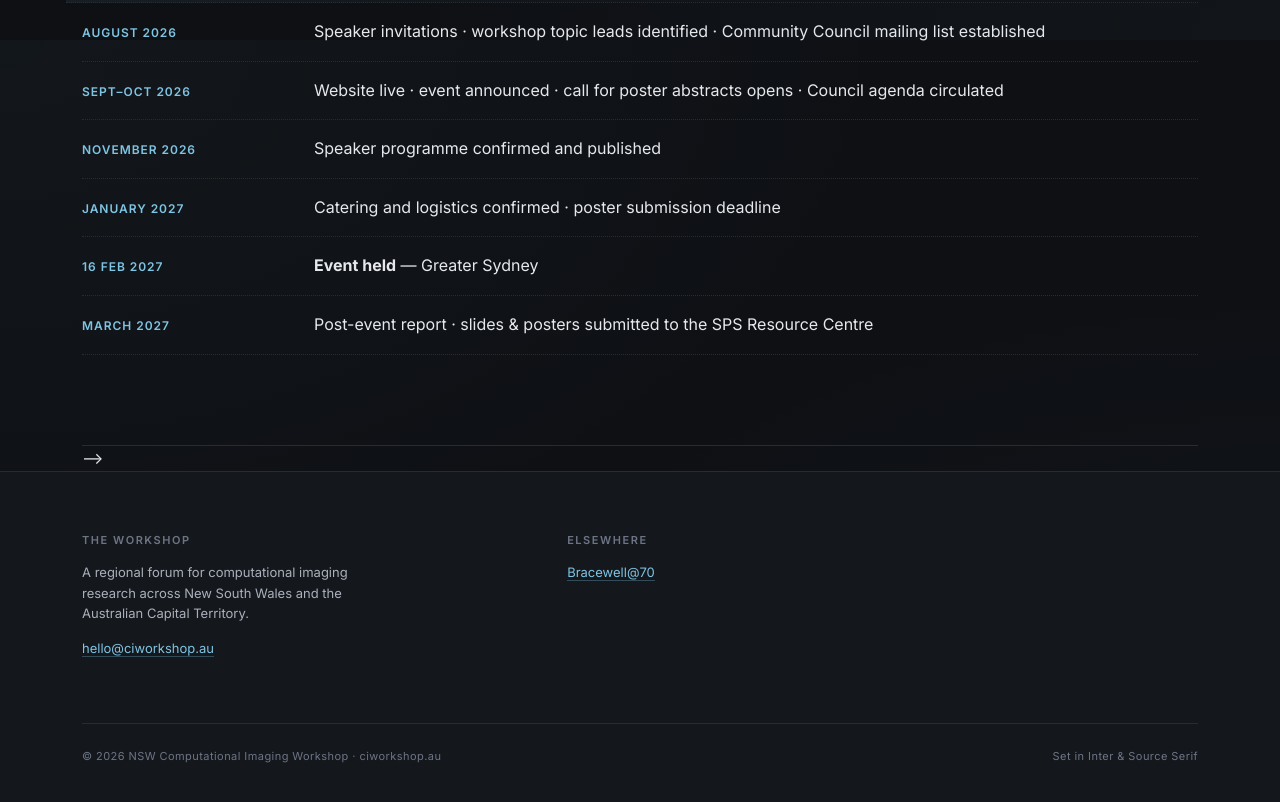
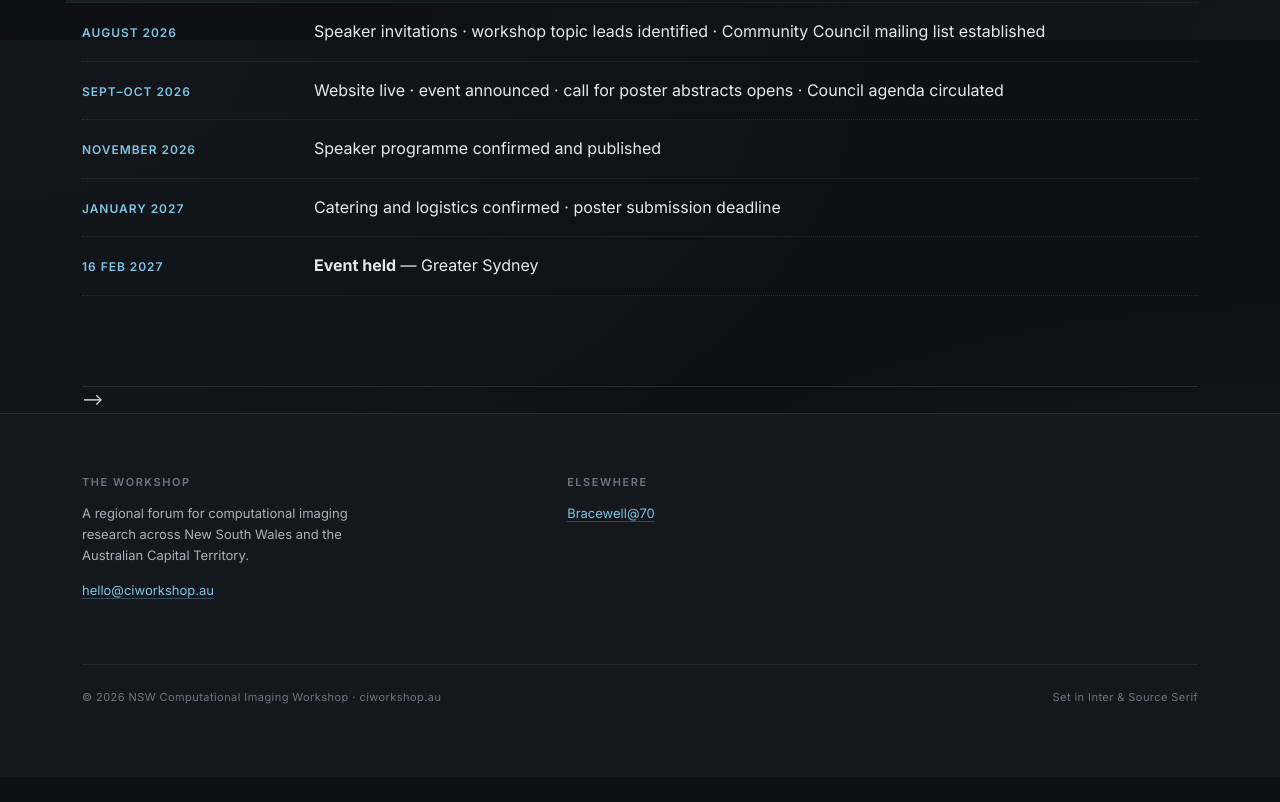
Before and after one commit to RoboticImaging/ciworkshop, a plain HTML site: page index.html in a window 1280 px wide. Shown: the part 4760-5562 px from the top of the page. After the commit the page ends 5537 px from the top, so only its background shows below. Drawn offline with Linux system fonts and the light colour scheme.

Commit message:
Remove March 2027 post-event report entry
Removed post-event report entry from the events list.

```diff
--- a/index.html
+++ b/index.html
@@ -833,10 +833,6 @@ footer a:hover { color: #a8d8ee; border-bottom-color: #a8d8ee; }
         <span class="when">16 Feb 2027</span>
         <span class="what"><strong>Event held</strong> — Greater Sydney</span>
       </li>
-      <li>
-        <span class="when">March 2027</span>
-        <span class="what">Post-event report · slides &amp; posters submitted to the SPS Resource Centre</span>
-      </li>
     </ul>
   </section>
 
```
